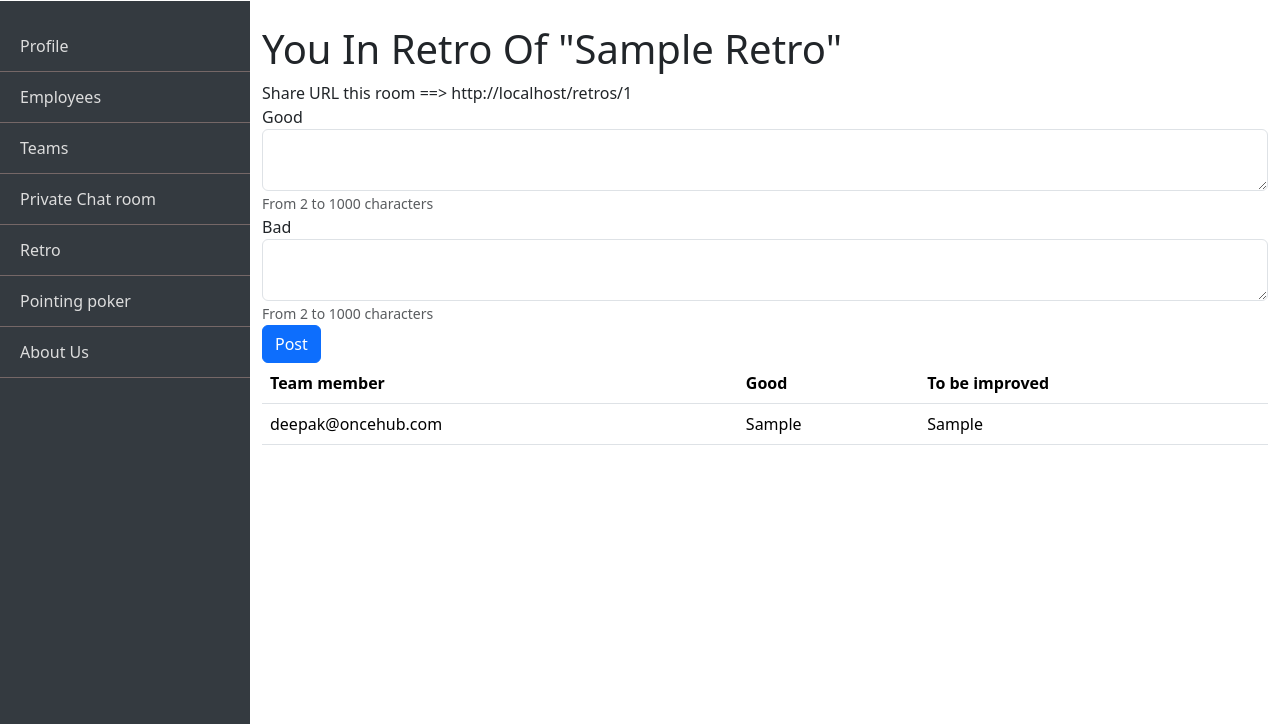
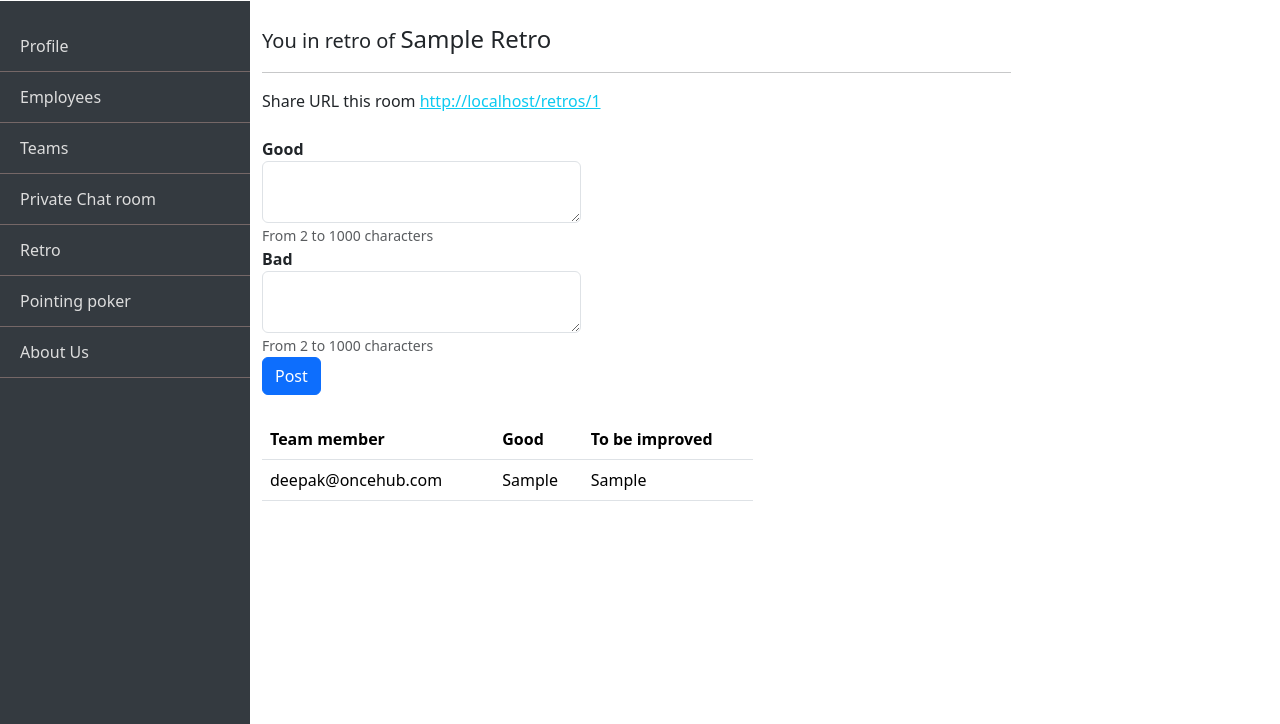
Before and after one commit to ravi-ror/oncehub-portal, a Rails app: page /retros/1 in a window 1280 px wide. Shown: the part 76-800 px from the top of the page. Run offline with Rails 7, Linux system fonts and the light colour scheme; a user stored in the database is signed in; tables that the repository leaves empty hold one stand-in row (values such as "Sample post"); style sheets or scripts are compiled from the project's sources; parts of the project's set-up code (start-up, migrations or seed data) failed here and were passed over; some libraries are stand-ins or nearby versions.

Commit message:
retro UI

```diff
--- a/app/assets/stylesheets/application.scss
+++ b/app/assets/stylesheets/application.scss
@@ -76,6 +76,9 @@
     display: inline-block
   }
 
+.form-group label {
+    font-weight: 600;
+}
 
 img.avatar,
 div.avatar {
--- a/app/views/retros/show.html.erb
+++ b/app/views/retros/show.html.erb
@@ -1,11 +1,30 @@
-<h1>You in retro of "<%= @retro.sprint_name %>"</h1>
+<div class="row">
+  <div class="col-md-9">
+    <div class="panel panel-default">
+      <div class="panel-body">
+        <div class="row">
+          <div class="col-md-12 lead">
+              You in retro of <h1 style="display: inline; font-size: 24px;"><%= @retro.sprint_name %></h1>
+            <hr>
+          </div>
+        </div>
+      </div>
+    </div>
+  </div>
+</div>
 
-Share URL this room ==> <%= @url %>
+<div class="sharableUrl">
+  Share URL this room
+  <a class="text-info" href="<%= @url %>"><%= @url %></a>
+</div>
+<br>
 
 <div id="retros" data-retro-room-id="<%= @retro.id %>">
 </div>
 
 <%= form_for @retro_response, url: '#' do |f| %>
+<div class="row">
+  <div class="col-md-4">
   <div class="form-group">
     <%= f.label :good %>
     <%= f.text_area :good, class: 'form-control' %>
@@ -19,9 +38,14 @@ Share URL this room ==> <%= @url %>
   </div>
 
   <%= f.submit "Post", class: 'btn btn-primary' %>
+</div>
+</div>
 <% end %>
 
 
+<br>
+<div class="row">
+  <div class="col-md-6">
 <table class="table">
   <thead>
   <tr>
@@ -40,3 +64,5 @@ Share URL this room ==> <%= @url %>
   <% end %>
   </tbody>
 </table>
+</div>
+</div>
```
